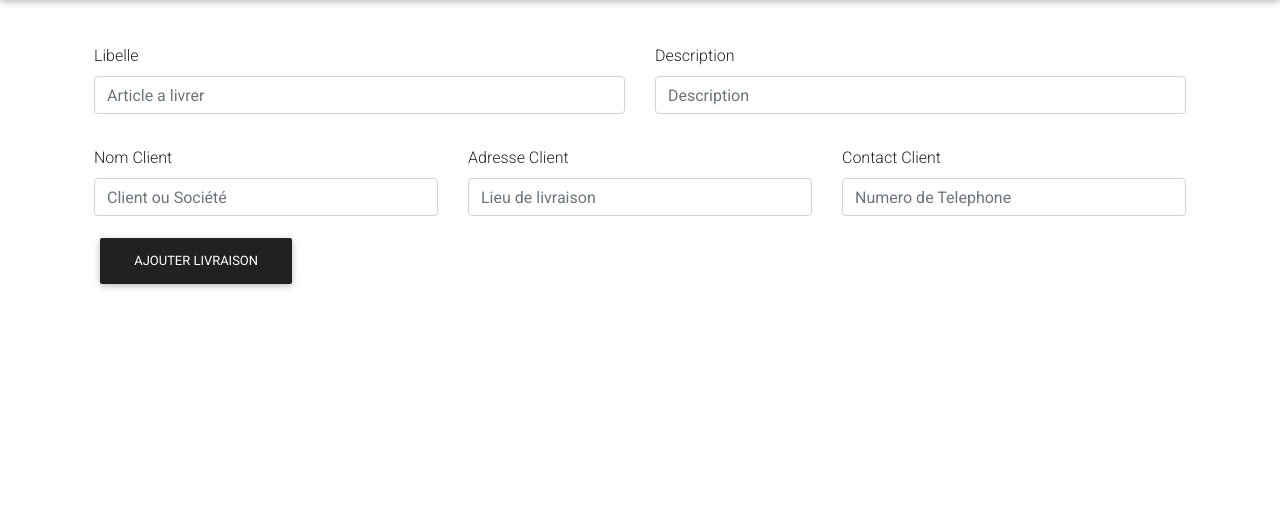
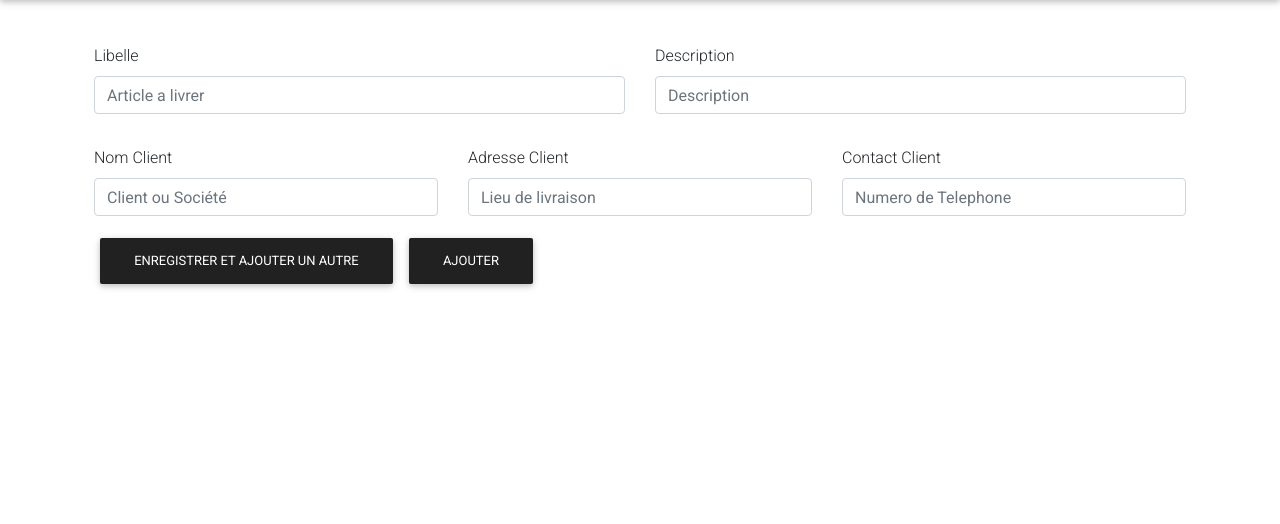
Before and after one commit to mbayedione10/doortodoor, a Django app: page /doortodoor/article/ in a window 1280 px wide. Shown: the part 66-590 px from the top of the page. Run offline with Django 3.2, Linux system fonts and the light colour scheme; a user stored in the database is signed in; some libraries are stand-ins or nearby versions.

Commit message:
multiple add option

```diff
--- a/dkrexpress/doortodoor/templates/doortodoor/ajouter.html
+++ b/dkrexpress/doortodoor/templates/doortodoor/ajouter.html
@@ -48,11 +48,12 @@
                         </div>
                     </div>
                 </div>
-
-
+                <button type="submit" type="submit" class="btn btn-dark" name="another" href="{% url 'ajouter' %}">
+                    Enregistrer et ajouter un autre
+                </button>
                 <!-- Button trigger modal -->
-                <button type="button" class="btn btn-dark" data-toggle="modal" data-target="#submitModal">
-                    Ajouter Livraison
+                <button type="button" class="btn btn-dark" name="save" data-toggle="modal" data-target="#submitModal">
+                    Ajouter
                 </button>
 
                 <!-- Modal -->
--- a/dkrexpress/doortodoor/views.py
+++ b/dkrexpress/doortodoor/views.py
@@ -70,7 +70,15 @@ class AjouterLivraison(LoginRequiredMixin,UserPassesTestMixin, View):
         context = {
                 'id': article.pk,
             }
-        return redirect('confirmation-article', pk=article.pk)
+        """
+        si l'utilisateur save add another-> ajouter
+        si l'utilisateur save -> dashboard
+        """
+        if "another" in request.POST:
+            return redirect('ajouter')
+
+        return redirect('dashboard')
+
 
     def test_func(self):
         return self.request.user.groups.all()
```
Also changed, not shown: dkrexpress/db.sqlite3.
